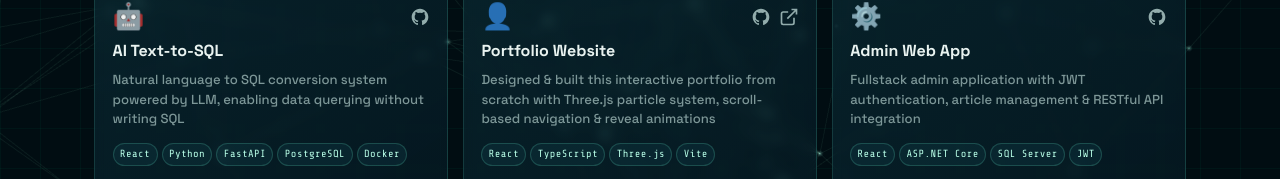
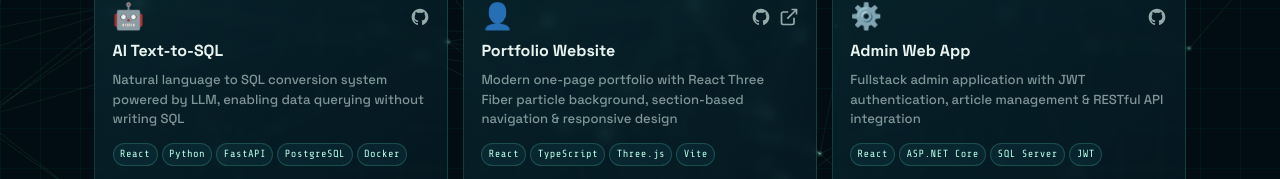
Before and after one commit to vqt2129a/portfolio-2026, a React (Vite) app: page / in a window 1280 px wide. Both pictures are taken after a click on the button "PROJECTS". Shown: the part 232-411 px from the top of the page. Built offline with nearby package versions, Linux system fonts and the light colour scheme.

Commit message:
update description for portfolio

```diff
--- a/src/sections/ProjectsSection.tsx
+++ b/src/sections/ProjectsSection.tsx
@@ -21,12 +21,12 @@ const PROJECTS: ProjectItem[] = [
   },
   {
     name: "Portfolio Website",
-    tagline: "Designed & built this interactive portfolio from scratch with Three.js particle system, scroll-based navigation & reveal animations",
+    tagline: "Modern one-page portfolio with React Three Fiber particle background, section-based navigation & responsive design",
     tech: ["React", "TypeScript", "Three.js", "Vite"],
     github: "#",
     demo: "#",
     icon: "👤",
-    fullDescription: "The website you're currently viewing — designed and coded entirely from scratch. Built with React and TypeScript on Vite, featuring a 3D particle background using Three.js that runs smoothly even on mid-range devices. Instead of traditional page routing, I implemented a custom scroll-based navigation system where each section (Home, About, Experience, Projects) occupies the full viewport and transitions smoothly on scroll. The styling is pure CSS with a mobile-first approach — the layout automatically adapts from a single column on phones to a multi-column grid on desktops. Each project card opens a glassmorphism-styled modal (like this one) with full details, GitHub links, and tech tags.",
+    fullDescription: "Developed a modern one-page portfolio website using React, TypeScript, and Vite, showcasing projects, experience, and personal branding through a structured landing-page layout. Implemented custom section-based navigation with smooth transitions across Hero, About, Experience, and Projects sections. Built an interactive visual experience using React Three Fiber and Three.js, including a custom animated particle network background to enhance UI appeal. Styled the application with Tailwind CSS v4 and developed reusable components such as branded logo elements and landing-page sections for maintainability. Enhanced user experience through lightweight frontend optimizations such as lazy-loaded 3D scenes, typed text animation, and responsive one-page navigation design.",
   },
   {
     name: "Admin Web App",
```
